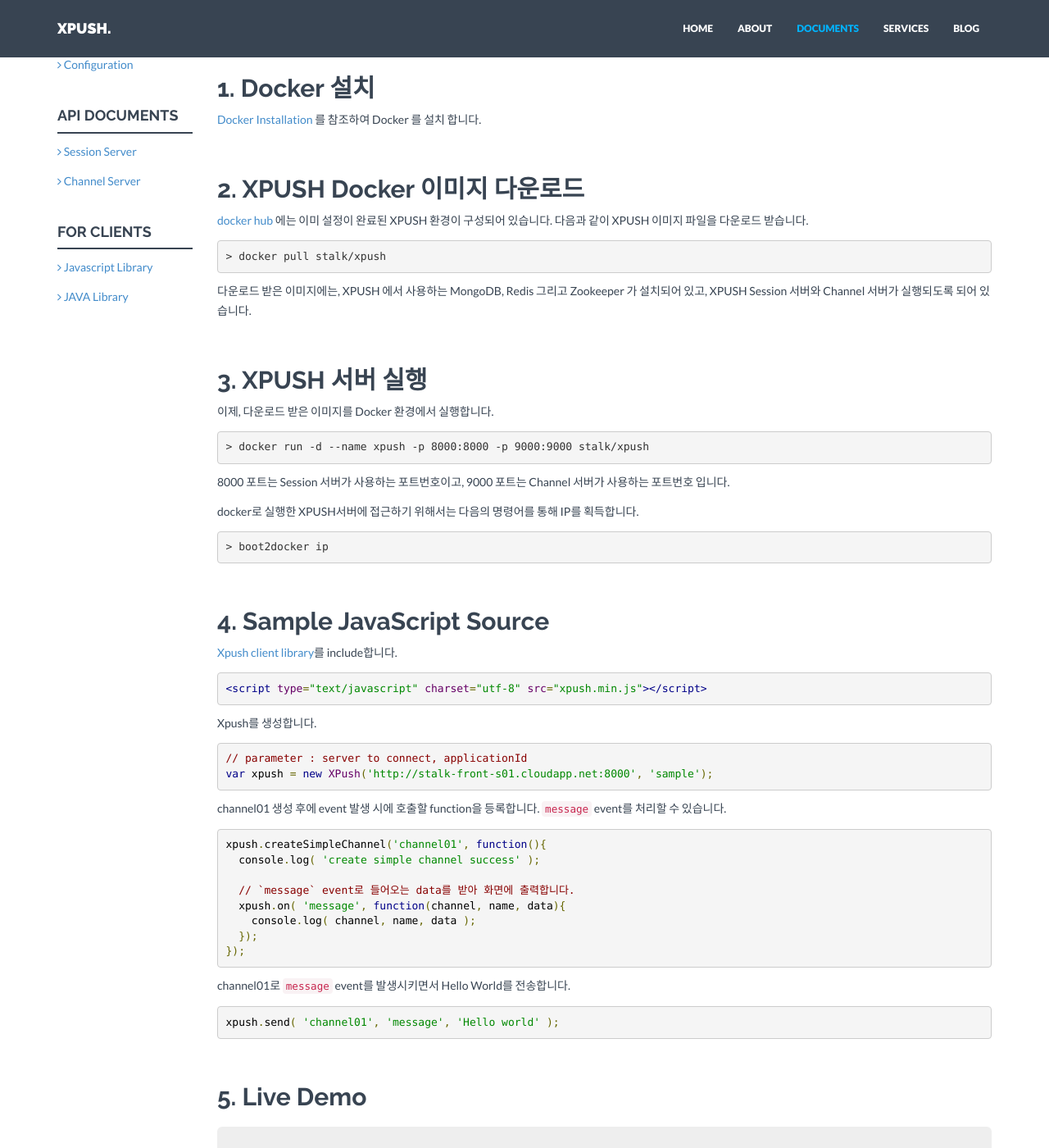
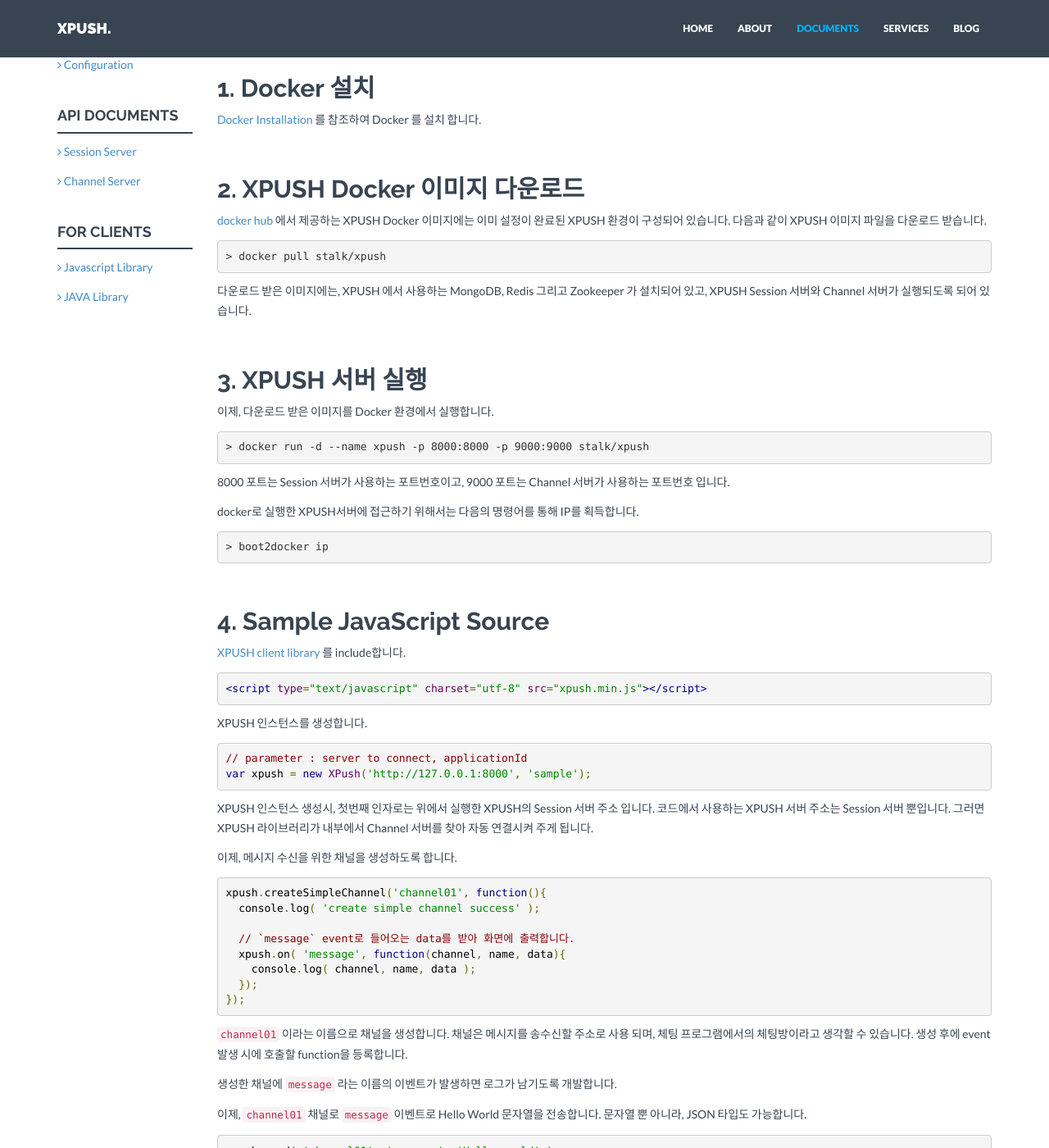
Before and after one commit to xpush/xpush.github.io, a Jekyll site: the page built from doc/quick-start/index.md, in a window 1280 px wide and 1400 px high, scrolled down 203 px. Shown: the whole window at 82% size. Built offline with Jekyll 4.4.1, drawn with Linux system fonts in a browser that asks for light colours; nearby versions of some CDN libraries; some of the changed text lies outside the part shown.

Commit message:
update documentation on Welcome and QuickGuide

```diff
--- a/doc/quick-start/index.md
+++ b/doc/quick-start/index.md
@@ -4,7 +4,7 @@
 date: April 25, 2014
 ---
 
-여러분은 Docker 이미지 파일을 다운로드 받아 실행하여 XPUSH 를 가장 쉽고 빠르게 경험할 수 있습니다.
+여러분은 Docker 이미지 파일을 다운로드 받아 실행하여 XPUSH 를 설치 및 실행할 수 있으며 이를 통해 XPUSH 를 가장 쉽고 빠르게 경험해 볼 수 있습니다.
 
 XPUSH Docker 이미지 파일은, [docker hub](https://registry.hub.docker.com/u/stalk/xpush/) 에 공유되어 있으며, 이미지를 다운로드 받아서, 여러분의 서버 또는 개인 PC 에 설치하고 실행해 볼 수 있습니다.
 
@@ -18,7 +18,8 @@
 
 ## 2. XPUSH Docker 이미지 다운로드
 
-[docker hub](https://registry.hub.docker.com/u/stalk/xpush/) 에는 이미 설정이 완료된 XPUSH 환경이 구성되어 있습니다. 다음과 같이 XPUSH 이미지 파일을 다운로드 받습니다.
+[docker hub](https://registry.hub.docker.com/u/stalk/xpush/) 에서 제공하는 XPUSH Docker 이미지에는 이미 설정이 완료된 XPUSH 환경이 구성되어 있습니다.
+다음과 같이 XPUSH 이미지 파일을 다운로드 받습니다.
 
 	> docker pull stalk/xpush
 
@@ -42,23 +43,27 @@
 
 ## 4. Sample JavaScript Source
 
-[Xpush client library](http://xpush.github.io/doc/library/javascript/xpush.js/index.html)를 include합니다.
+[XPUSH client library](http://xpush.github.io/doc/library/javascript/xpush.js/index.html) 를 include합니다.
 
 <pre data-lang="html">
 <code class="prettyprint">&lt;script type="text/javascript" charset="utf-8" src="xpush.min.js"&gt;&lt;/script&gt;
 </code>
 </pre>
 
-Xpush를 생성합니다.
+XPUSH 인스턴스를 생성합니다.
 
 <pre data-lang="js">
 <code class="prettyprint">// parameter : server to connect, applicationId
-var xpush = new XPush('http://stalk-front-s01.cloudapp.net:8000', 'sample');
+var xpush = new XPush('http://127.0.0.1:8000', 'sample');
 </code>
 </pre>
 
-channel01 생성 후에 event 발생 시에 호출할 function을 등록합니다.
-`message` event를 처리할 수 있습니다.
+XPUSH 인스턴스 생성시,
+첫번째 인자로는 위에서 실행한 XPUSH의 Session 서버 주소 입니다.
+코드에서 사용하는 XPUSH 서버 주소는 Session 서버 뿐입니다.
+그러면 XPUSH 라이브러리가 내부에서 Channel 서버를 찾아 자동 연결시켜 주게 됩니다.
+
+이제, 메시지 수신을 위한 채널을 생성하도록 합니다.
 
 <pre data-lang="js">
 <code class="prettyprint">xpush.createSimpleChannel('channel01', function(){
@@ -72,7 +77,12 @@
 </code>
 </pre>
 
-channel01로 `message` event를 발생시키면서 Hello World를 전송합니다.
+`channel01` 이라는 이름으로 채널을 생성합니다.
+채널은 메시지를 송수신할 주소로 사용 되며, 체팅 프로그램에서의 체팅방이라고 생각할 수 있습니다.  생성 후에 event 발생 시에 호출할 function을 등록합니다.
+
+생성한 채널에 `message` 라는 이름의 이벤트가 발생하면 로그가 남기도록 개발합니다.
+
+이제, `channel01` 채널로 `message` 이벤트로 Hello World 문자열을 전송합니다. 문자열 뿐 아니라, JSON 타입도 가능합니다.
 
 <pre data-lang="js">
 <code class="prettyprint">xpush.send( 'channel01', 'message', 'Hello world' );</code>
@@ -159,6 +169,8 @@
 	</div>
 </div>
 
+http://stalk-front-s01.cloudapp.net:8000
+
 full source는 [여기](https://github.com/xpush/lib-xpush-web/blob/master/example/simple.html)에서 확인할 수 있습니다.
 
 <script type="text/javascript">
```
Also changed, not shown: other parts of doc/quick-start/index.md (+1 -1 lines), doc/installation/index.md (+3 -2 lines), doc/welcome/index.md (+7 -6 lines).
